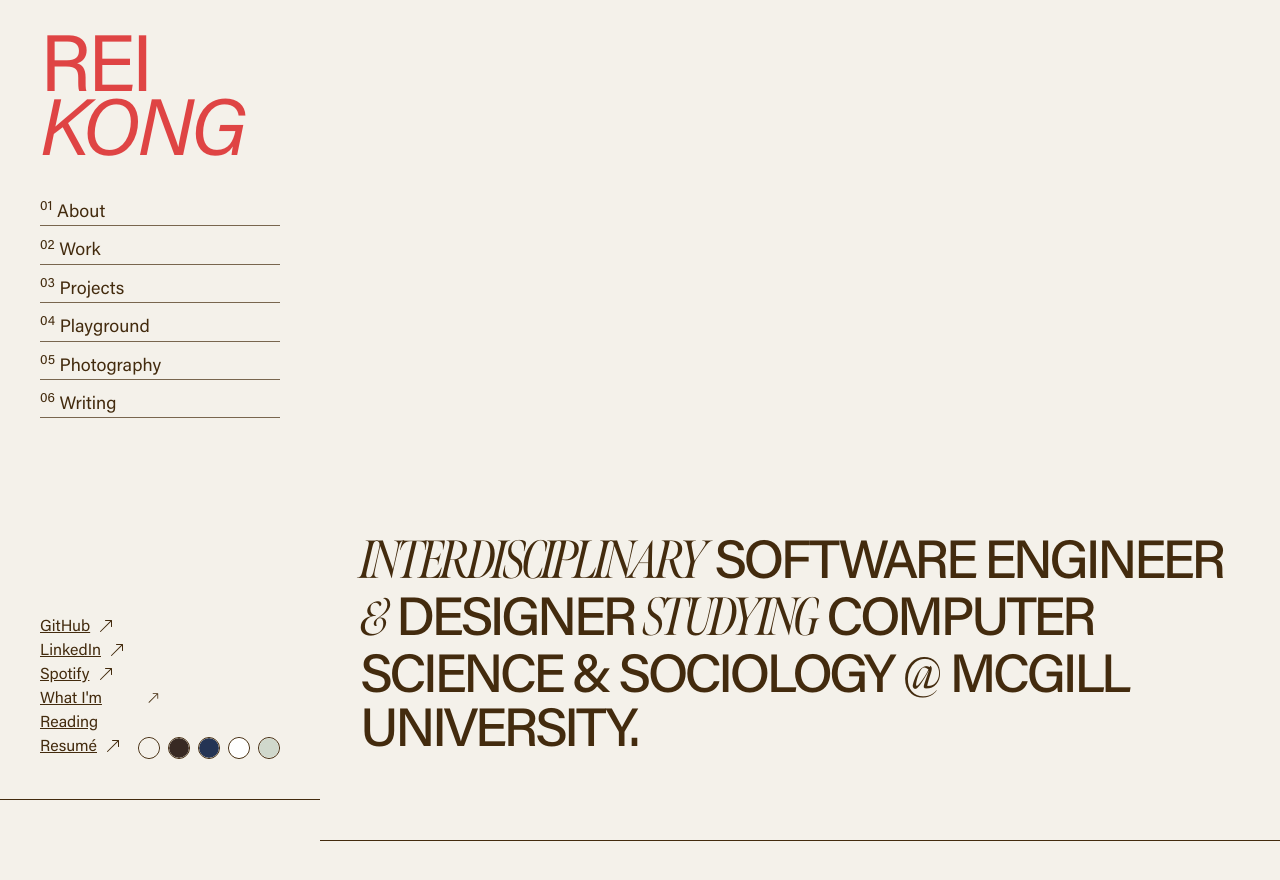
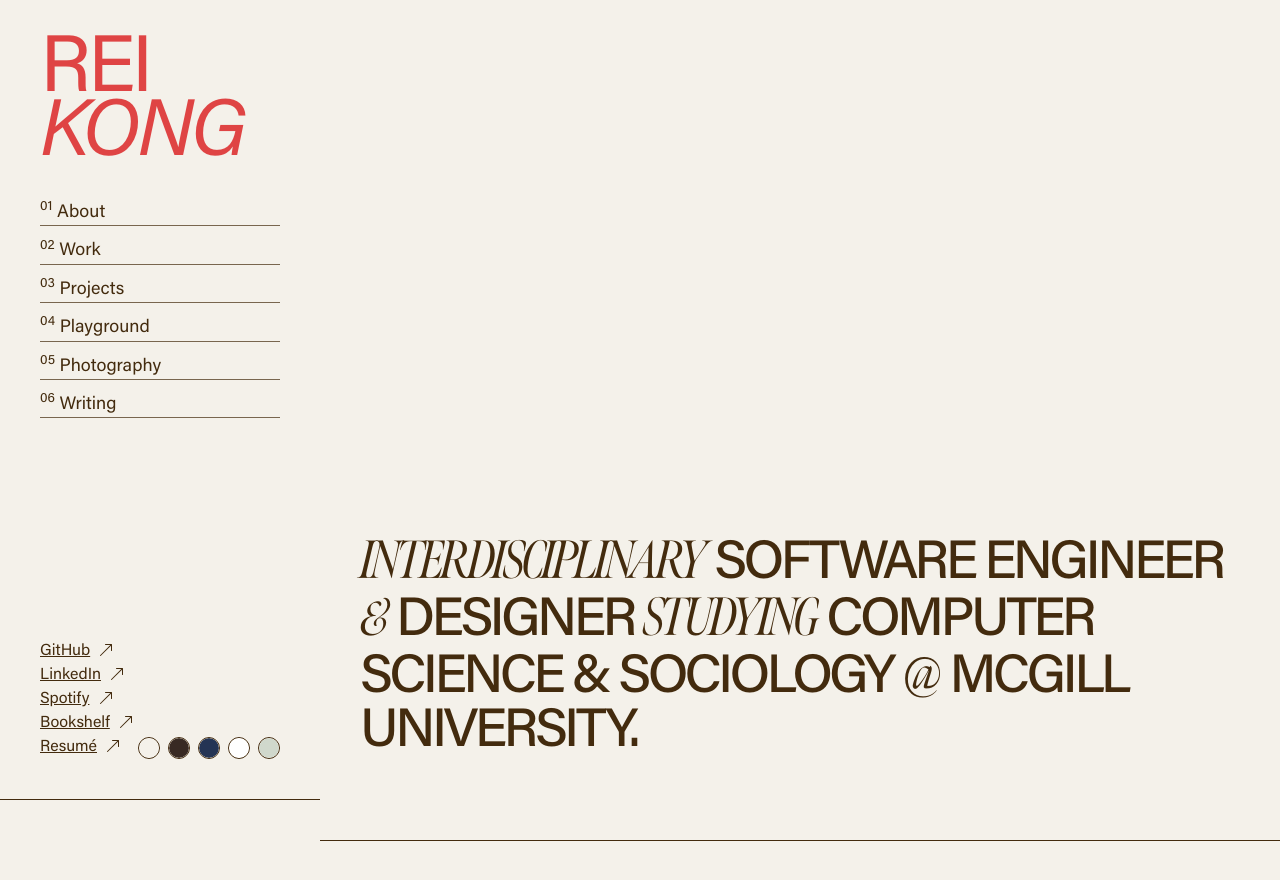
Before and after one commit to ReiKong/personal-website-2, a Next.js app: page / in a window 1280 px wide. Shown: the top 880 px of the page. Built offline with nearby package versions, Linux system fonts and the light colour scheme; a web font is replaced by a local one.

Commit message:
Rename 'What I'm Reading' to 'Bookshelf'

```diff
--- a/components/sideBar.tsx
+++ b/components/sideBar.tsx
@@ -43,7 +43,7 @@ export default function SideBar() {
                         ["https://github.com/ReiKong", "GitHub"],
                         ["https:///www.linkedin.com/in/rei-kong/", "LinkedIn"],
                         ["https://open.spotify.com/user/reiquem", "Spotify"],
-                        ["https://curius.app/rei-kong", "What I'm Reading"],
+                        ["https://curius.app/rei-kong", "Bookshelf"],
                     ].map(([link, display]) => (
                         <a
                             className="text-secondary1 text-[16px] flex flex-row transition-colors duration-300 hover:font-serif"
```
